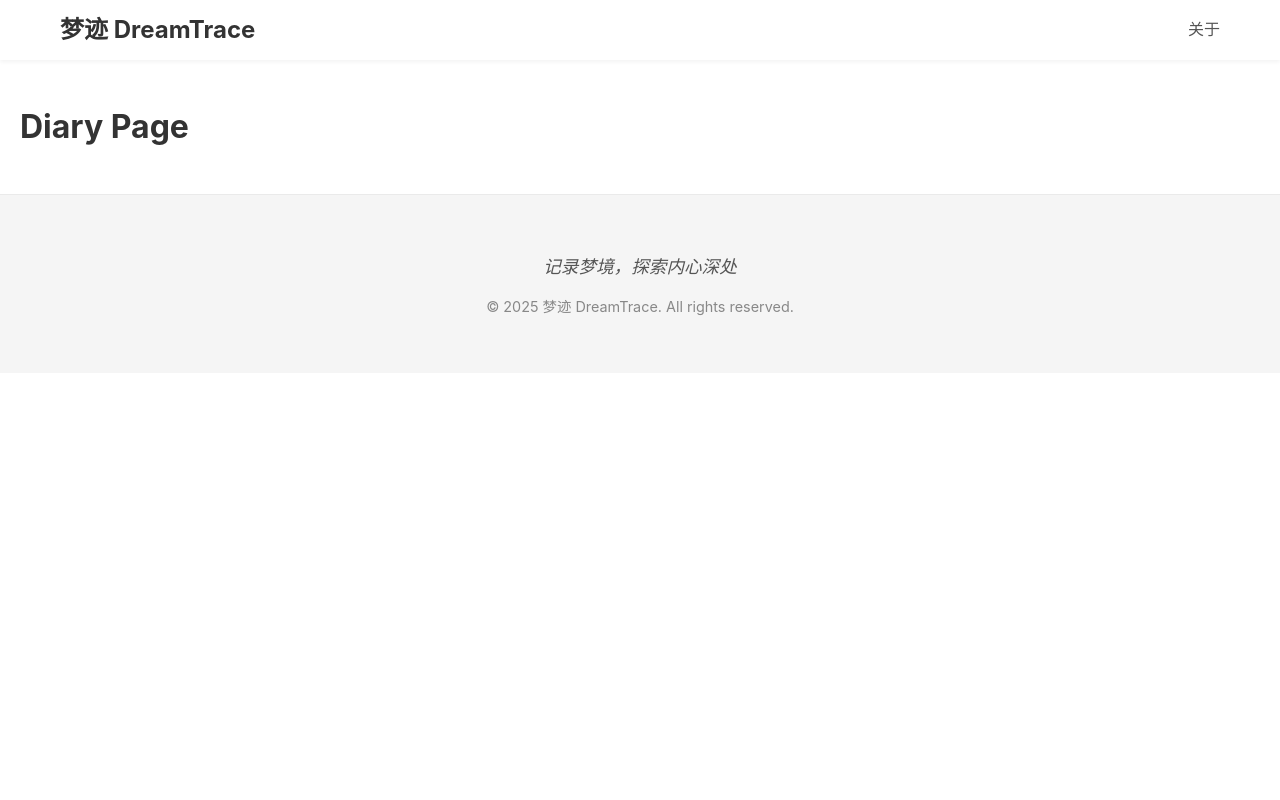
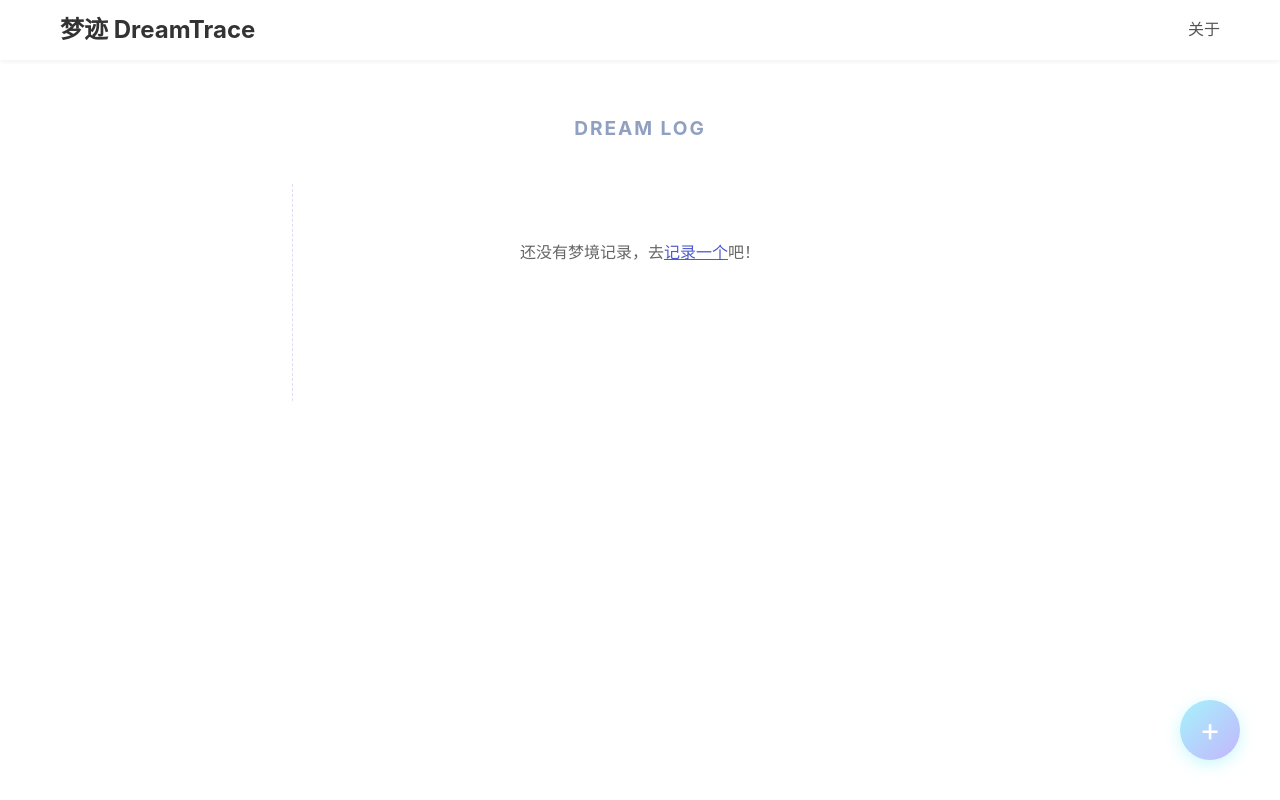
Before and after one commit to lur9605-droid/DreamTrace, a Next.js app: page /diary in a window 1280 px wide. Shown: the top 800 px of the page. Built offline with nearby package versions, Linux system fonts and the light colour scheme.

Commit message:
feat(日记): 实现梦境日志时间线布局和功能
添加时间线样式和交互组件，包括：
- 时间线布局和装饰元素
- 梦境卡片样式和情感标签
- 浮动添加按钮
- 空状态提示
- 从本地存储加载并排序记录

```diff
--- a/app/diary/page.module.css
+++ b/app/diary/page.module.css
@@ -1,3 +1,129 @@
 .container {
-  padding: 20px;
+  padding: 40px 20px;
+  max-width: 800px;
+  margin: 0 auto;
+  min-height: 100vh;
+  /* background: linear-gradient(135deg, #e0f2fe 0%, #f3e8ff 100%); */
+  background: transparent;
 }
+
+.title {
+  text-align: center;
+  color: #8fa0c0;
+  font-size: 1.2rem;
+  letter-spacing: 0.1em;
+  margin-bottom: 40px;
+  text-transform: uppercase;
+}
+
+.timeline {
+  position: relative;
+  display: flex;
+  flex-direction: column;
+  gap: 32px;
+  padding-bottom: 80px; /* Space for the floating button */
+}
+
+/* Vertical line */
+.timeline::before {
+  content: '';
+  position: absolute;
+  top: 0;
+  bottom: 0;
+  left: 30px; /* Adjust based on icon size */
+  width: 2px;
+  background-color: rgba(255, 255, 255, 0.5);
+  border-right: 1px dashed rgba(77, 91, 206, 0.2);
+}
+
+.timelineItem {
+  display: flex;
+  gap: 24px;
+  position: relative;
+}
+
+.timelineIcon {
+  width: 60px;
+  height: 60px;
+  flex-shrink: 0;
+  background: white;
+  border-radius: 50%;
+  display: flex;
+  align-items: center;
+  justify-content: center;
+  font-size: 1.5rem;
+  box-shadow: 0 4px 12px rgba(0, 0, 0, 0.05);
+  z-index: 1; /* Above the line */
+}
+
+.card {
+  flex: 1;
+  background: white;
+  border-radius: 20px;
+  padding: 24px;
+  box-shadow: 0 4px 20px rgba(0, 0, 0, 0.02);
+  display: flex;
+  flex-direction: column;
+  gap: 12px;
+  position: relative;
+  border: 1px solid rgba(255, 255, 255, 0.8);
+}
+
+.date {
+  color: #666;
+  font-size: 0.9rem;
+}
+
+.content {
+  color: #333;
+  line-height: 1.6;
+  font-size: 1rem;
+}
+
+.emotionBadge {
+  align-self: flex-end;
+  padding: 6px 16px;
+  border-radius: 20px;
+  font-size: 0.85rem;
+  color: #333;
+  font-weight: 500;
+  background-color: #e0e0e0; /* Fallback */
+  box-shadow: 0 2px 8px rgba(0,0,0,0.05);
+}
+
+.emptyState {
+  text-align: center;
+  padding: 40px;
+  color: #666;
+}
+
+.emptyState a {
+  color: #4D5BCE;
+  text-decoration: underline;
+}
+
+.addButtonWrapper {
+  position: fixed;
+  bottom: 40px;
+  right: 40px;
+  z-index: 10;
+}
+
+.addButton {
+  display: flex;
+  align-items: center;
+  justify-content: center;
+  width: 60px;
+  height: 60px;
+  background: linear-gradient(135deg, #a5f3fc 0%, #c4b5fd 100%);
+  color: white;
+  font-size: 2rem;
+  border-radius: 50%;
+  text-decoration: none;
+  box-shadow: 0 4px 16px rgba(165, 243, 252, 0.6);
+  transition: transform 0.2s ease;
+}
+
+.addButton:hover {
+  transform: scale(1.1);
+}
--- a/app/diary/page.tsx
+++ b/app/diary/page.tsx
@@ -1,14 +1,90 @@
 "use client";
 
-import React from 'react';
+import React, { useEffect, useState } from 'react';
 import styles from './page.module.css';
+import { loadRecords } from '@/lib/storage';
+import { DreamRecord } from '@/lib/types';
+import Link from 'next/link';
 
-const DiaryPage = () => {
+export default function DiaryPage() {
+  const [records, setRecords] = useState<DreamRecord[]>([]);
+
+  useEffect(() => {
+    const loaded = loadRecords();
+    // Sort by date descending
+    loaded.sort((a, b) => new Date(b.createdAt).getTime() - new Date(a.createdAt).getTime());
+    setRecords(loaded);
+  }, []);
+
+  const formatDate = (isoString: string) => {
+    const date = new Date(isoString);
+    return date.toLocaleDateString('en-US', {
+      month: 'long',
+      day: 'numeric',
+      year: 'numeric'
+    });
+  };
+
+  const getEmotionColor = (emotion?: string) => {
+    const colors: Record<string, string> = {
+      joy: '#FFD700',
+      sadness: '#87CEEB',
+      anger: '#FF6B6B',
+      fear: '#A893FF',
+      anxiety: '#FFA07A',
+      neutral: '#E0E0E0',
+      serene: '#98FB98',
+      curious: '#87CEFA',
+    };
+    // Default to a soft purple if emotion not found
+    return colors[emotion?.toLowerCase() || ''] || '#DCD6F7';
+  };
+
   return (
     <div className={styles.container}>
-      <h1>Diary Page</h1>
+      <h1 className={styles.title}>DREAM LOG</h1>
+
+      <div className={styles.timeline}>
+        {records.map((record, index) => {
+           // Get the first emotion or a default
+           const mainEmotion = record.extracted?.emotions?.[0];
+           const emotionLabel = typeof mainEmotion === 'string' ? mainEmotion : mainEmotion?.name;
+
+           return (
+            <div key={record.id} className={styles.timelineItem}>
+              <div className={styles.timelineIcon}>
+                {index % 3 === 0 ? '🌙' : index % 3 === 1 ? '✨' : '☁️'}
+              </div>
+
+              <div className={styles.card}>
+                <div className={styles.date}>{formatDate(record.createdAt)}</div>
+                <p className={styles.content}>
+                  {record.summary || record.rawText || record.content}
+                </p>
+
+                {emotionLabel && (
+                  <span
+                    className={styles.emotionBadge}
+                    style={{ backgroundColor: getEmotionColor(emotionLabel) }}
+                  >
+                    {emotionLabel}
+                  </span>
+                )}
+              </div>
+            </div>
+          );
+        })}
+
+        {records.length === 0 && (
+           <div className={styles.emptyState}>
+             <p>还没有梦境记录，去<Link href="/analysis">记录一个</Link>吧！</p>
+           </div>
+        )}
+
+        <div className={styles.addButtonWrapper}>
+             <Link href="/analysis" className={styles.addButton}>+</Link>
+        </div>
+      </div>
     </div>
   );
-};
-
-export default DiaryPage;
+}
```
